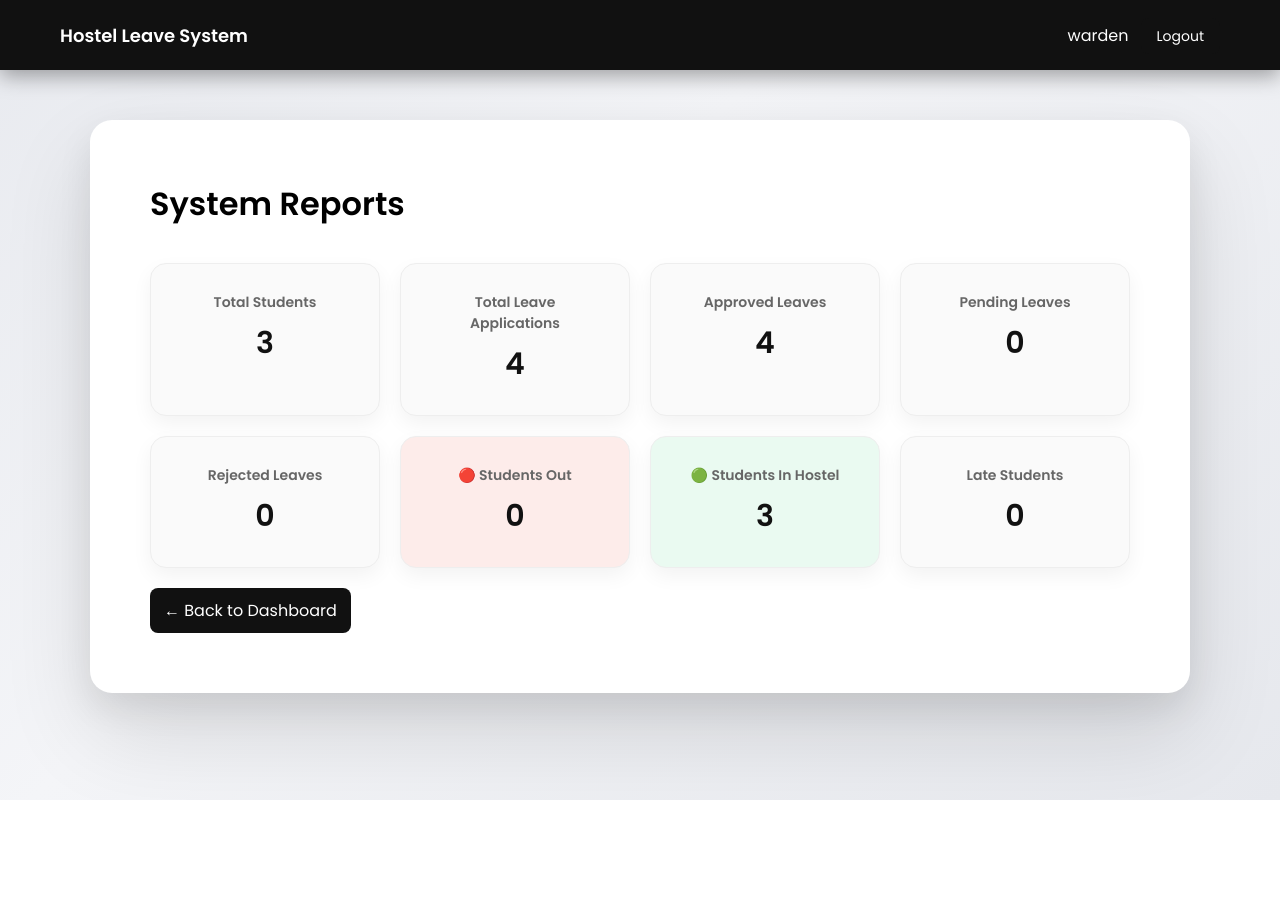
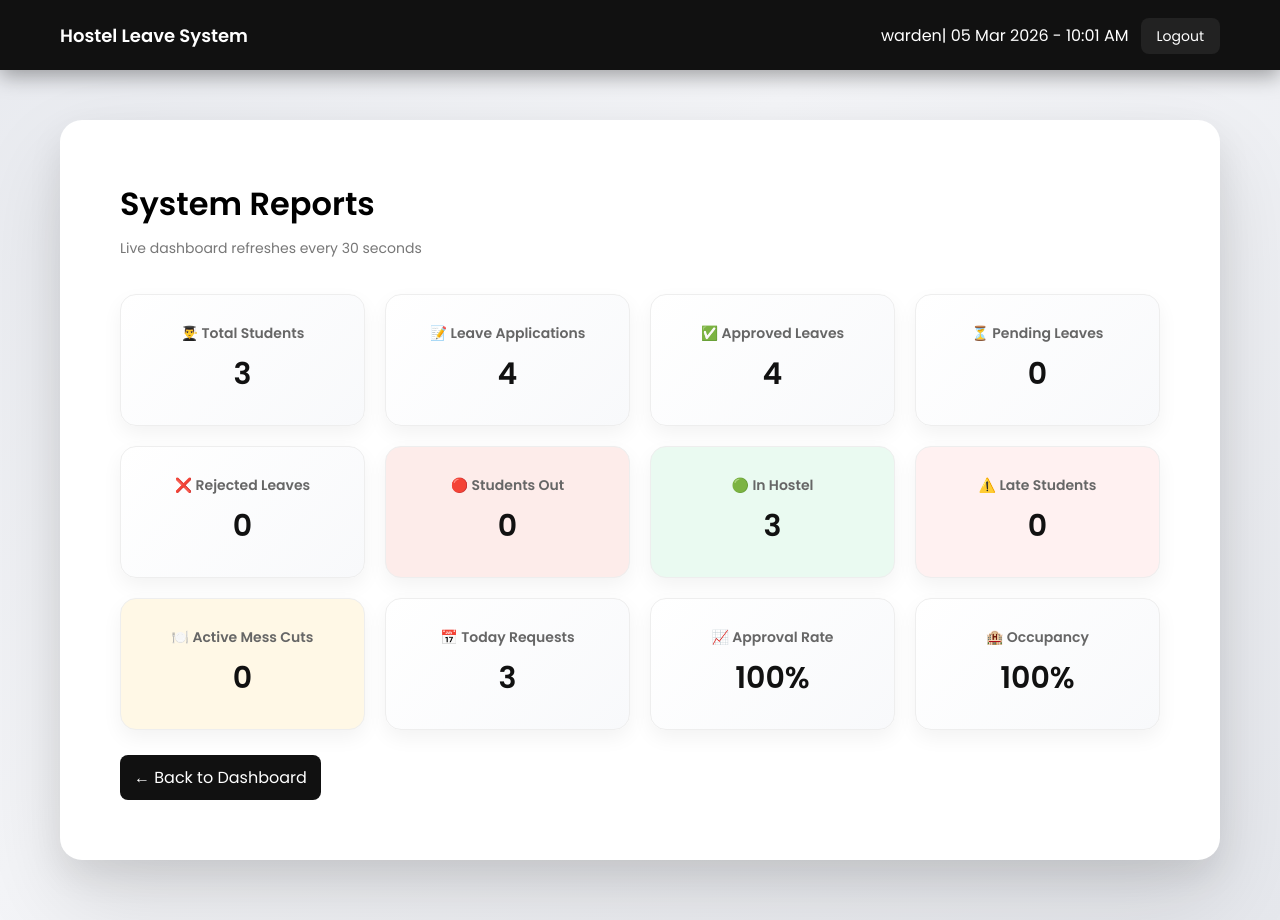
Before and after one commit to sanath2003git/hostel-leave-management-system, a PHP site: page /warden/reports.php in a window 1280 px wide. Before the commit the page ends 800 px from the top, so only its background shows below. Run offline with PHP 8.4, Linux system fonts and the light colour scheme; a user stored in the database is signed in; data comes from the database, SQL or seed files in the repository.

Commit message:
final update

```diff
--- a/warden/reports.php
+++ b/warden/reports.php
@@ -12,7 +12,7 @@ $total_students = $conn->query("
 SELECT COUNT(*) AS count
 FROM users
 JOIN roles ON users.role_id = roles.id
-    WHERE roles.role_name = 'student'
+WHERE roles.role_name='student'
 ")->fetch_assoc()["count"];
 
 /* TOTAL LEAVES */
@@ -25,43 +25,64 @@ $total_leaves = $conn->query("
 $approved = $conn->query("
 SELECT COUNT(*) AS count
 FROM hostel_leaves
-    WHERE status = 'Approved'
+WHERE status='Approved'
 ")->fetch_assoc()["count"];
 
 /* PENDING */
 $pending = $conn->query("
 SELECT COUNT(*) AS count
 FROM hostel_leaves
-    WHERE status = 'Pending'
+WHERE status='Pending'
 ")->fetch_assoc()["count"];
 
 /* REJECTED */
 $rejected = $conn->query("
 SELECT COUNT(*) AS count
 FROM hostel_leaves
-    WHERE status = 'Rejected'
+WHERE status='Rejected'
 ")->fetch_assoc()["count"];
 
-/* 🔴 STUDENTS OUTSIDE */
+/* STUDENTS OUTSIDE */
 $out_students = $conn->query("
 SELECT COUNT(*) AS count
 FROM hostel_leaves
-    WHERE status = 'Approved'
+WHERE status='Approved'
 AND returned_at IS NULL
 ")->fetch_assoc()["count"];
 
-/* 🟢 STUDENTS INSIDE */
+/* STUDENTS INSIDE */
 $in_students = $total_students - $out_students;
 
 /* LATE STUDENTS */
 $late_students = $conn->query("
 SELECT COUNT(*) AS count
 FROM hostel_leaves
-    WHERE status = 'Approved'
+WHERE status='Approved'
 AND returned_at IS NULL
 AND NOW() > to_datetime
 ")->fetch_assoc()["count"];
 
+/* ACTIVE MESS CUT */
+$mess_cut_active = $conn->query("
+SELECT COUNT(*) AS count
+FROM hostel_leaves
+WHERE status='Approved'
+AND returned_at IS NULL
+AND mess_cut = 1
+")->fetch_assoc()["count"];
+
+/* TODAY REQUESTS */
+$today_requests = $conn->query("
+SELECT COUNT(*) AS count
+FROM hostel_leaves
+WHERE DATE(applied_at)=CURDATE()
+")->fetch_assoc()["count"];
+
+/* APPROVAL RATE */
+$approval_rate = $total_leaves > 0 ? round(($approved / $total_leaves) * 100) : 0;
+
+/* HOSTEL OCCUPANCY */
+$occupancy = $total_students > 0 ? round(($in_students / $total_students) * 100) : 0;
 ?>
 
 <!DOCTYPE html>
@@ -69,6 +90,8 @@ $late_students = $conn->query("
 <head>
 
 <title>System Reports</title>
+
+<meta http-equiv="refresh" content="30">
 
 <link href="https://fonts.googleapis.com/css2?family=Poppins:wght@300;400;500;600&display=swap" rel="stylesheet">
 
@@ -83,7 +106,7 @@ font-family:'Poppins',sans-serif;
 
 body{
 min-height:100vh;
-background: linear-gradient(135deg,#e8eaef 0%,#f4f5f8 40%,#e6e8ed 100%);
+background:linear-gradient(135deg,#e8eaef 0%,#f4f5f8 40%,#e6e8ed 100%);
 padding:120px 60px 60px 60px;
 }
 
@@ -96,14 +119,11 @@ left:0;
 width:100%;
 height:70px;
 background:#111;
-
 display:flex;
 justify-content:space-between;
 align-items:center;
-
 padding:0 60px;
 color:#fff;
-
 box-shadow:0 6px 20px rgba(0,0,0,0.35);
 z-index:1000;
 }
@@ -113,12 +133,10 @@ font-size:18px;
 font-weight:600;
 }
 
-/* LOGOUT BUTTON */
-
 .logout-btn{
 padding:8px 16px;
 border-radius:8px;
-background:#111;
+background:#222;
 color:#fff;
 text-decoration:none;
 font-size:14px;
@@ -126,24 +144,29 @@ margin-left:12px;
 }
 
 .logout-btn:hover{
-background: rgba(255, 255, 255, 0.15);
+background:#444;
 }
 
 /* CONTAINER */
 
 .container{
-max-width:1100px;
+max-width:1200px;
 margin:auto;
 padding:60px;
 background:#fff;
 border-radius:22px;
-
 box-shadow:
 0 40px 90px rgba(0,0,0,0.12),
 0 15px 35px rgba(0,0,0,0.08);
 }
 
 h1{
+margin-bottom:10px;
+}
+
+.subtext{
+color:#777;
+font-size:14px;
 margin-bottom:35px;
 }
 
@@ -158,12 +181,11 @@ gap:20px;
 /* CARD */
 
 .card{
-background:#fafafa;
+background:linear-gradient(135deg,#ffffff,#f8f9fb);
 padding:28px;
 border-radius:16px;
 border:1px solid #eee;
 text-align:center;
-
 box-shadow:0 8px 20px rgba(0,0,0,0.05);
 transition:0.2s;
 }
@@ -184,21 +206,29 @@ font-weight:600;
 color:#111;
 }
 
-/* COLORS FOR NEW CARDS */
+/* COLORS */
 
-.in-card {
-    background: #eafaf1;
+.in-card{
+background:#eafaf1;
 }
 
-.out-card {
-    background: #fdecea;
+.out-card{
+background:#fdecea;
+}
+
+.late-card{
+background:#fff1f1;
+}
+
+.mess-card{
+background:#fff8e6;
 }
 
 /* BACK BUTTON */
 
 .back-btn{
 display:inline-block;
-margin-top:20px;
+margin-top:25px;
 padding:10px 14px;
 border-radius:8px;
 text-decoration:none;
@@ -211,7 +241,6 @@ background:#444;
 }
 
 </style>
-
 </head>
 
 <body>
@@ -222,6 +251,8 @@ background:#444;
 
 <div>
 <?php echo $_SESSION["username"]; ?>
+|
+<?php echo date("d M Y - h:i A"); ?>
 <a class="logout-btn" href="../auth/logout.php">Logout</a>
 </div>
 
@@ -230,49 +261,68 @@ background:#444;
 <div class="container">
 
 <h1>System Reports</h1>
+<div class="subtext">Live dashboard refreshes every 30 seconds</div>
 
 <div class="report-container">
 
 <div class="card">
-<h3>Total Students</h3>
+<h3>👨‍🎓 Total Students</h3>
 <p><?php echo $total_students; ?></p>
 </div>
 
 <div class="card">
-<h3>Total Leave Applications</h3>
+<h3>📝 Leave Applications</h3>
 <p><?php echo $total_leaves; ?></p>
 </div>
 
 <div class="card">
-<h3>Approved Leaves</h3>
+<h3>✅ Approved Leaves</h3>
 <p><?php echo $approved; ?></p>
 </div>
 
 <div class="card">
-<h3>Pending Leaves</h3>
+<h3>⏳ Pending Leaves</h3>
 <p><?php echo $pending; ?></p>
 </div>
 
 <div class="card">
-<h3>Rejected Leaves</h3>
+<h3>❌ Rejected Leaves</h3>
 <p><?php echo $rejected; ?></p>
 </div>
 
-<!-- 🔴 OUTSIDE -->
 <div class="card out-card">
 <h3>🔴 Students Out</h3>
 <p><?php echo $out_students; ?></p>
 </div>
 
-<!-- 🟢 INSIDE -->
 <div class="card in-card">
-<h3>🟢 Students In Hostel</h3>
+<h3>🟢 In Hostel</h3>
 <p><?php echo $in_students; ?></p>
 </div>
 
+<div class="card late-card">
+<h3>⚠️ Late Students</h3>
+<p><?php echo $late_students; ?></p>
+</div>
+
+<div class="card mess-card">
+<h3>🍽️ Active Mess Cuts</h3>
+<p><?php echo $mess_cut_active; ?></p>
+</div>
+
 <div class="card">
-<h3>Late Students</h3>
-<p><?php echo $late_students; ?></p>
+<h3>📅 Today Requests</h3>
+<p><?php echo $today_requests; ?></p>
+</div>
+
+<div class="card">
+<h3>📈 Approval Rate</h3>
+<p><?php echo $approval_rate; ?>%</p>
+</div>
+
+<div class="card">
+<h3>🏨 Occupancy</h3>
+<p><?php echo $occupancy; ?>%</p>
 </div>
 
 </div>
```
Also changed, not shown: database/hostel_leave_db.sql (+14 -97 lines), warden/mark_returned.php (+13 -4 lines). Lines whose indentation alone changed are shown as unchanged.
